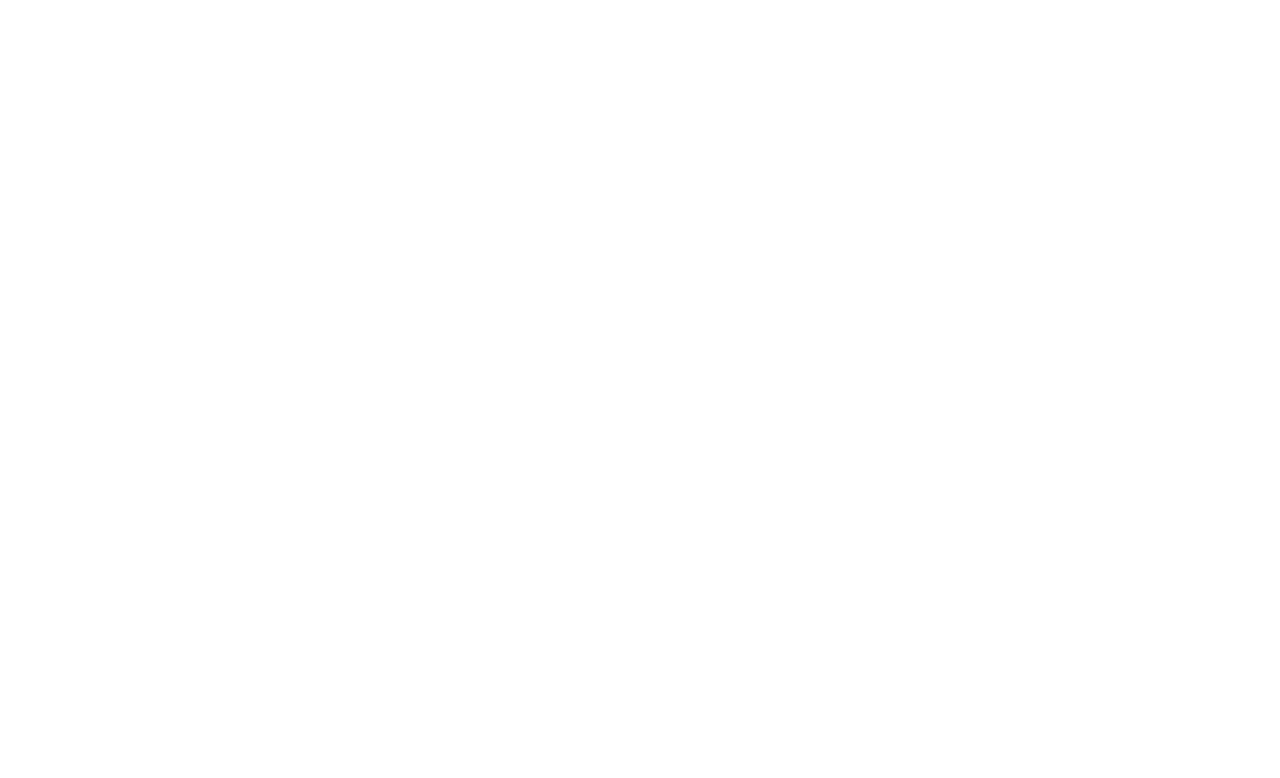
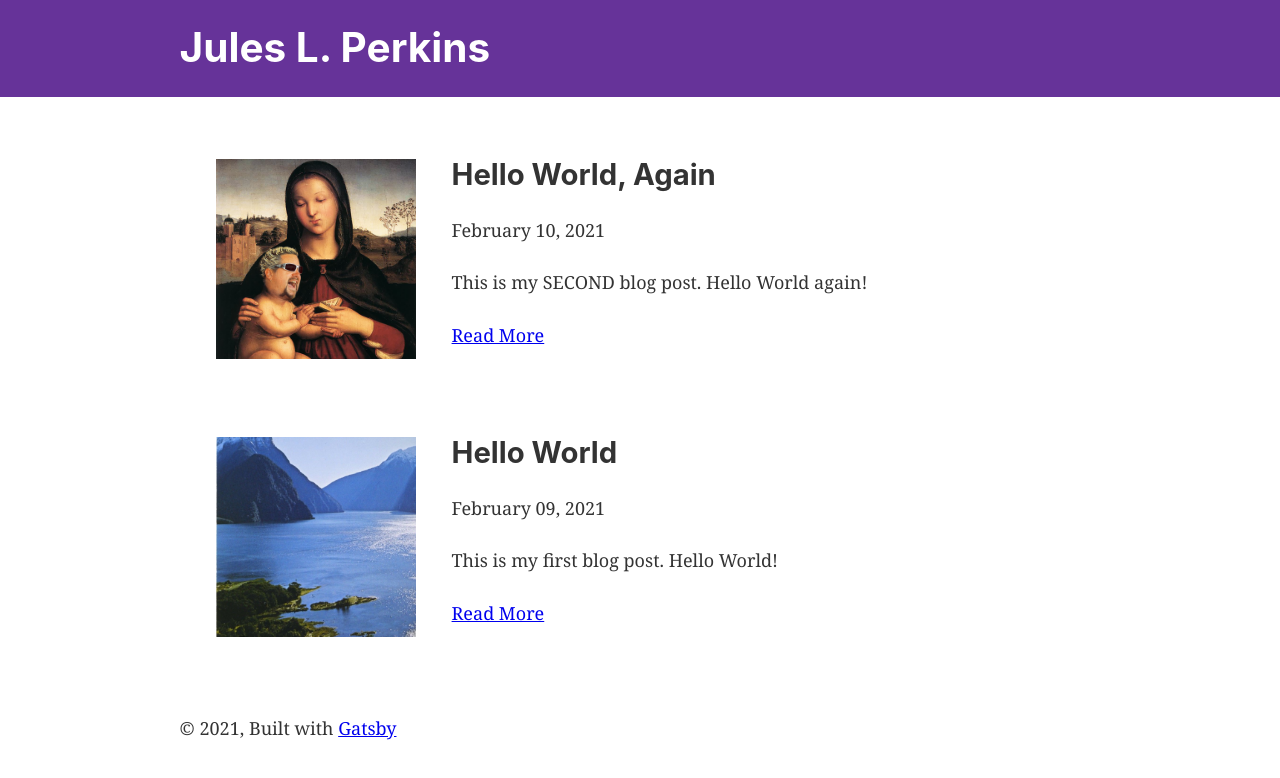
Before and after one commit to jlperkins/jules-site, a Gatsby site: page /blog in a window 1280 px wide. Before the commit this address had no page. Built offline with nearby package versions, Linux system fonts and the light colour scheme; Gatsby itself is replaced by a stand-in of ours.

Commit message:
Built blog list, image support

```diff
--- a/gatsby-config.js
+++ b/gatsby-config.js
@@ -13,7 +13,20 @@
         path: `${__dirname}/src/images`,
       },
     },
-    `gatsby-transformer-remark`,
+    {
+      resolve: `gatsby-transformer-remark`,
+      options: {
+        plugins: [
+          {
+            resolve: `gatsby-remark-images`,
+            options: {
+              maxWidth: 600,
+            },
+          },
+        ],
+      },
+    },
+    // `gatsby-transformer-remark`,
     {
       resolve: `gatsby-source-filesystem`,
       options: {
--- a/package.json
+++ b/package.json
@@ -14,6 +14,7 @@
     "gatsby-plugin-react-helmet": "^3.4.0",
     "gatsby-plugin-sass": "^3.2.0",
     "gatsby-plugin-sharp": "^2.8.0",
+    "gatsby-remark-images": "^3.11.0",
     "gatsby-source-filesystem": "^2.11.0",
     "gatsby-transformer-remark": "^2.16.0",
     "gatsby-transformer-sharp": "^2.6.0",
--- /dev/null
+++ b/src/pages/blog.js
@@ -0,0 +1,63 @@
+import React from 'react';
+import { graphql, Link } from 'gatsby';
+import Layout from '../components/layout';
+import Img from 'gatsby-image';
+
+const BlogPage = ({ data }) => {
+  const posts = data.allMarkdownRemark.edges;
+  return (
+    <Layout>
+       <div className="post-list">
+        {posts.map(post => (
+          <div key={post.node.id} className="post-list__item">
+            <div className="post-list__thumbnail">
+              <Link to={post.node.fields.slug}>
+                <Img
+                  fixed={post.node.frontmatter.thumbnail.childImageSharp.fixed}
+                />
+              </Link>
+            </div>
+            <div className="post-list__content">
+            <h2>{post.node.frontmatter.title}</h2>
+            <p>{post.node.frontmatter.date}</p>
+            <div className="post-list__excerpt">
+              <p>{post.node.excerpt}</p>
+            </div>
+            <Link to={post.node.fields.slug}>Read More</Link>
+            </div>
+          </div>
+        ))}
+      </div>
+    </Layout>
+  );
+};
+
+export default BlogPage;
+
+// Get all markdown data, in descending order by date, and grab the id, excerpt, slug, date, and title
+export const pageQuery = graphql`
+  query {
+    allMarkdownRemark(sort: { order: DESC, fields: [frontmatter___date] }) {
+      edges {
+        node {
+          id
+          excerpt(pruneLength: 250)
+          fields {
+            slug
+          }
+          frontmatter {
+            date(formatString: "MMMM DD, YYYY")
+            title
+            thumbnail {
+              childImageSharp {
+                fixed(width: 200, height: 200) {
+                  ...GatsbyImageSharpFixed
+                }
+              }
+            }
+          }
+        }
+      }
+    }
+  }
+`;
--- /dev/null
+++ b/src/pages/blog/blog_num_2.md
@@ -0,0 +1,10 @@
+---
+path: /blog/second
+title: Hello World, Again
+date: 2021-02-10
+thumbnail: "../../images/fieribaby.png"
+---
+
+This is my SECOND blog post. Hello World again!
+
+![fieri](../../images/fierifire.jpg)
--- a/src/pages/blog/hello-world.md
+++ b/src/pages/blog/hello-world.md
@@ -2,6 +2,7 @@
 path: /blog/hello-world
 title: Hello World
 date: 2021-02-09
+thumbnail: "../../images/milford.jpg"
 ---
 
 This is my first blog post. Hello World!
--- /dev/null
+++ b/src/styles/_posts.scss
@@ -0,0 +1,17 @@
+.post-list__item {
+display: flex;
+    flex-direction: row;
+    @media (max-width: 500px) {
+        flex-direction: column;
+        text-align: center;
+    }
+    padding: 1rem;
+}
+.post-list__thumbnail {
+    padding: 1rem;
+}
+
+.post-list__content {
+    padding: 1rem;
+    text-align: left;
+}
--- a/src/styles/styles.scss
+++ b/src/styles/styles.scss
@@ -1 +1,2 @@
-@import "button";
+@import 'button';
+@import 'posts';
```
Also changed, not shown: src/images/fieribaby.png (added), src/images/fierifire.jpg (added), src/images/milford.jpg (added), 1 other file.
